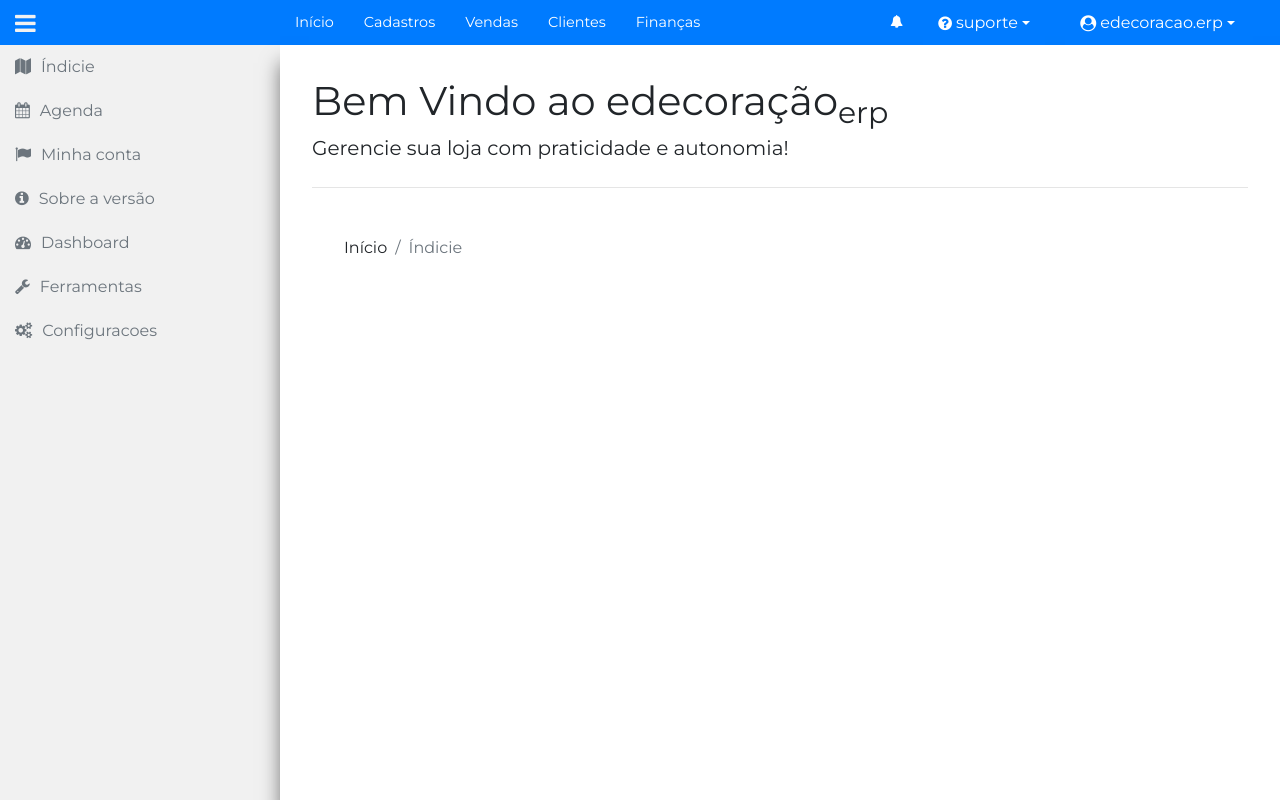
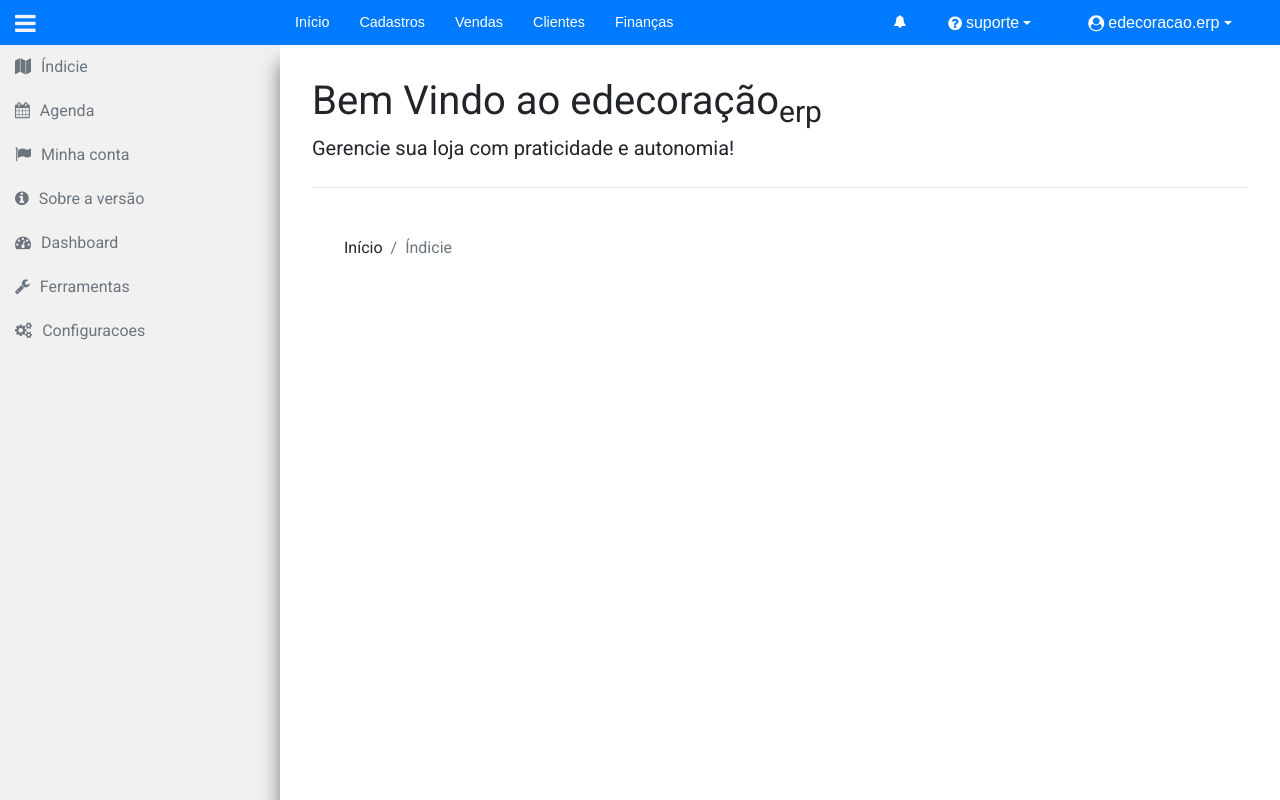
Before and after one commit to breno-sapucaia/prototipo-front-edecoracao, a React (Create React App) app: page / in a window 1280 px wide. Built offline with nearby package versions, Linux system fonts and the light colour scheme.

Commit message:
ajuste da fonte

```diff
--- a/package.json
+++ b/package.json
@@ -9,7 +9,6 @@
     "popper.js": "^1.15.0",
     "react": "^16.8.6",
     "react-dom": "^16.8.6",
-    "react-redux": "^7.1.0",
     "react-router": "^5.0.1",
     "react-router-dom": "^5.0.1",
     "react-scripts": "3.0.1"
--- a/public/index.html
+++ b/public/index.html
@@ -20,7 +20,7 @@
       Learn how to configure a non-root public URL by running `npm run build`.
     -->
     <title>React App</title>
-    <link href="https://fonts.googleapis.com/css?family=Montserrat&display=swap" rel="stylesheet">
+    <link href="https://fonts.googleapis.com/css?family=Roboto" rel="stylesheet">
 
   </head>
   <body>
--- a/src/components/register/Product/ProductRegister.jsx
+++ b/src/components/register/Product/ProductRegister.jsx
@@ -1,17 +1,29 @@
-import React, {Component} from 'react';
+import React, { Component } from 'react';
 
 class ProductRegister extends Component {
     constructor(props) {
         super(props);
-        this.state = {  }
+
     }
     render() {
         return (
             <main className="main">
+                <div className="header-form">
+                    <h2>{this.props.name}</h2>
+                    <div class="input-group mb-3">
+                        <input type="text" class="form-control" placeholder="Recipient's username" aria-label="Recipient's username" aria-describedby="basic-addon" />
+                        <div class="input-group-append">
+                            <span class="input-group-text" id="basic-addon"></span>
+                        </div>
+                    </div>
+                    </div>
+
+
+
 
             </main>
-         );
-    }
-}
+                );
+           }
+       }
 
 export default ProductRegister;
--- a/src/main/App.css
+++ b/src/main/App.css
@@ -7,7 +7,7 @@
 .app {
     height:100vh;
     background-color:#f1f1f1;
-    font-family: 'Montserrat', sans-serif;
+    font-family: 'Roboto', sans-serif;
     display:grid;
     grid-template-columns:var(--aside-menu-width) 1fr;
     grid-template-rows:var(--header-height) 1fr;
--- a/src/main/LinkOptions.js
+++ b/src/main/LinkOptions.js
@@ -102,9 +102,21 @@ export const sallesOptions = () => {
         },
         {
             id:15,
-            name:'Fluxo de Caixa',
-            icon:'fa fa-stack-overflow',
-            path:'/cadastros/pedidos'
+            name:'Notas Fiscais',
+            icon:'fa fa-sticky-note',
+            path:'/cadastros/nota-fiscal'
+        },
+        {
+            id:16,
+            name:'Comissões',
+            icon:'fa fa-star',
+            path:'/cadastros/comissao'
+        },
+        {
+            id:17,
+            name:'Relatório',
+            icon:'fa fa-bar-chart',
+            path:'/cadastros/relatorios'
         }
 
     ]
```
Also changed, not shown: src/main/App.jsx (+15 -13 lines), src/main/Routes.jsx (line endings or trailing spaces), 1 other file (tests, documents, lock files or other folders).
